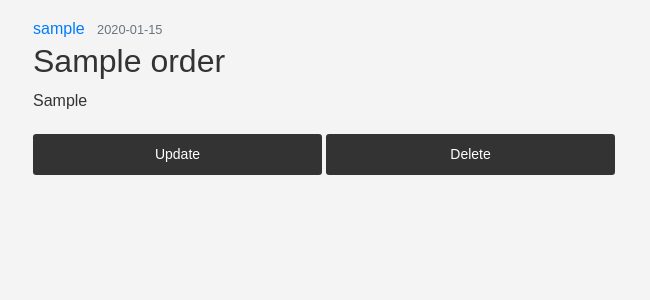
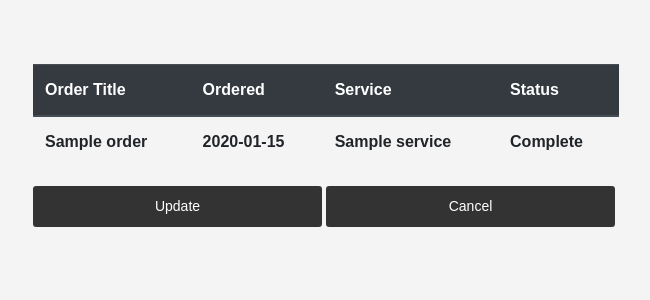
Before and after one commit to Nurou/devServices, a Flask app: page /order/1 in a window 1280 px wide. Shown: the part 123-423 px from the top of the page, without its empty margins (314-964 px from the left). Run offline with Flask 2, Linux system fonts and the light colour scheme; a user stored in the database is signed in; tables that the repository leaves empty hold one stand-in row (values such as "Sample post"); lists and menus that the app fills with data are empty; some libraries are stand-ins or nearby versions.

Commit message:
choose services on orders

```diff
--- a/application/orders/routes.py
+++ b/application/orders/routes.py
@@ -5,19 +5,29 @@ from application.orders.models import Order
 from application.auth.models import Account
 from application.orders.forms import OrderForm
 from application.auth import login_required
+from application.services.models import Service
 
 orders = Blueprint("orders", __name__)
+
+
+def get_service(name):
+    print(name)
+    print(Service.query.filter_by(name=name).first())
+    return Service.query.filter_by(name=name).first().id
 
 
 @orders.route("/orders/new", methods=["GET", "POST"])
 @login_required
 def new_order():
     form = OrderForm()
+    # services = Service.query.all()
     if form.validate_on_submit():
+        print(form.service.data)
         order = Order(
             title=form.title.data,
             requirements=form.requirements.data,
             account_id=current_user.id,
+            service_id=form.service.data.id,
             complete=False,
         )
         db.session.add(order)
@@ -80,7 +90,7 @@ def delete_order(order_id):
     db.session.delete(order)
     db.session.commit()
     flash("Your order has been deleted!", "success")
-    return redirect(url_for("main.home"))
+    return redirect(url_for("orders.client_orders", username=current_user.username))
 
 
 @orders.route("/admin/agency_orders", methods=["GET"])
--- a/application/services/models.py
+++ b/application/services/models.py
@@ -7,6 +7,7 @@ class Service(Base):
     name = db.Column(db.String(100), nullable=False)
 
     def __init__(self, name):
-      self.name = name
+        self.name = name
+
     def __repr__(self):
-        return f"Service('{self.name}')"
+        return f"{self.name}"
--- a/application/templates/client/order.html
+++ b/application/templates/client/order.html
@@ -3,18 +3,28 @@
   <article class="media content-section">
     <div class="media-body">
       <div class="article-metadata">
-        <a
-          class="mr-2"
-          href="{{ url_for('orders.client_orders', username=order.account.username) }}"
-          >{{ order.account.username }}</a
-        >
-        <small class="text-muted"
-          >{{ order.date_created.strftime('%Y-%m-%d') }}</small
-        >
         {% if order.account == current_user %}
+        <table class="table mt-5">
+          <thead class="thead-dark">
+            <tr>
+              <th scope="col">Order Title</th>
+              <th scope="col">Ordered</th>
+              <th scope="col">Service</th>
+              <th scope="col">Status</th>
+            </tr>
+          </thead>
+          <tr>
+            <th>{{ order.title }}</th>
+            <th>{{ order.date_created.strftime('%Y-%m-%d') }}</th>
+            <th>{{ order.service.name}}</th>
+            {% if order.complete == True %}
+            <th>Complete</th>
+            {% else %}
+            <th>In progress</th>
+            {% endif %}
+          </tr>
+        </table>
         <div class="d-flex flex-column">
-          <h2 class="article-title">{{ order.title }}</h2>
-          <p class="article-content">{{ order.requirements }}</p>
           <div class="d-flex">
             <a
               class="btn btn-secondary btn-sm mt-1 mb-1"
@@ -27,7 +37,7 @@
               data-toggle="modal"
               data-target="#deleteModal"
             >
-              Delete
+              Cancel
             </button>
           </div>
         </div>
@@ -58,14 +68,22 @@
           </button>
         </div>
         <div class="modal-footer">
-          <button type="button" class="btn btn-secondary" data-dismiss="modal">
+          <button
+            type="button"
+            class="btn btn-secondary btn-sm"
+            data-dismiss="modal"
+          >
             Close
           </button>
           <form
             action="{{ url_for('orders.delete_order', order_id=order.id) }}"
             method="POST"
           >
-            <input class="btn btn-danger" type="submit" value="Delete" />
+            <input
+              class="btn btn-danger btn-sm w-100"
+              type="submit"
+              value="Cancel"
+            />
           </form>
         </div>
       </div>
```
Also changed, not shown: application/orders/forms.py (+9 -0 lines), application/orders/models.py (+18 -10 lines), application/templates/client/create_order.html (+12 -0 lines).
